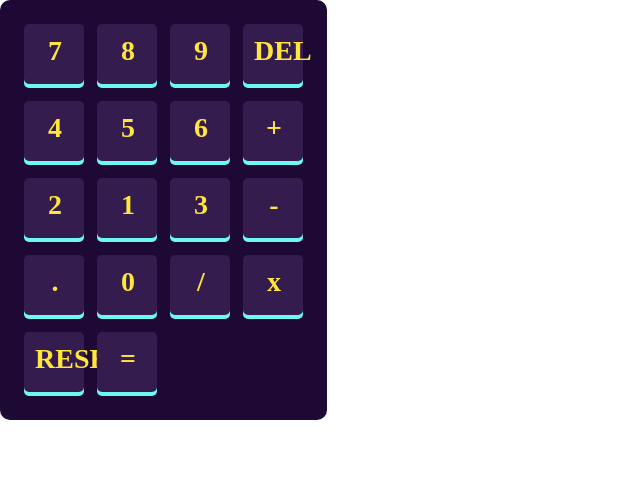
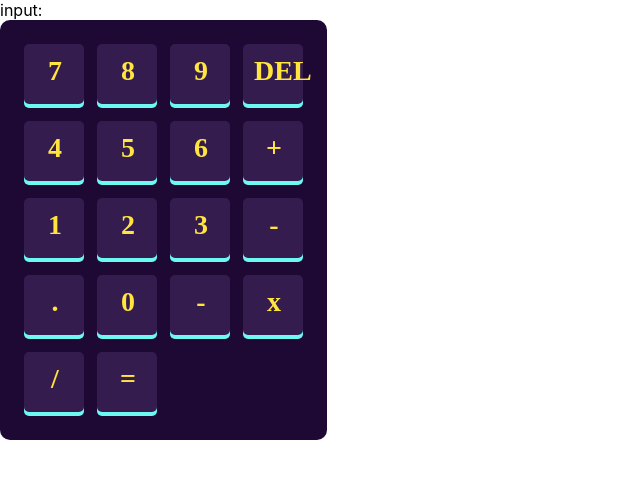
Before and after one commit to dialectrical/simple-calculator, a React (Create React App) app: page / in a window 1280 px wide. Shown: the top 478 px of the page, without its empty margins (0-640 px from the left). Built offline with nearby package versions, Linux system fonts and the light colour scheme.

Commit message:
hey hey hey what the fuck

```diff
--- a/src/components/CalcButton.js
+++ b/src/components/CalcButton.js
@@ -2,6 +2,7 @@ import React from "react";
 import { StyledButton } from "./styles/StyledButton";
 
 export const CalcButton = (props) => {
+  console.log("hi");
   return (
     <StyledButton onClick={() => props.func}>
       <h2>{props.label}</h2>
--- a/src/components/CalculatorComponent.js
+++ b/src/components/CalculatorComponent.js
@@ -1,32 +1,72 @@
 import React from "react";
+import { CalculatorObject } from "./CalculatorObject";
 import { ThemeProvider } from "styled-components";
 import { theme3 } from "./styles/theme";
 import { KeypadContainer, KeypadGrid } from "./styles/Keypad";
-import { CalcButton } from "./CalcButton";
+import { StyledButton } from "./styles/StyledButton";
+
+const calculator = new CalculatorObject();
 
 export const CalculatorComponent = () => {
   return (
     <ThemeProvider theme={theme3}>
+      <div>input: {calculator.firstNum}</div>
       <KeypadContainer>
         <KeypadGrid>
-          <CalcButton label="7" />
-          <CalcButton label="8" />
-          <CalcButton label="9" />
-          <CalcButton label="DEL" />
-          <CalcButton label="4" />
-          <CalcButton label="5" />
-          <CalcButton label="6" />
-          <CalcButton label="+" />
-          <CalcButton label="2" />
-          <CalcButton label="1" />
-          <CalcButton label="3" />
-          <CalcButton label="-" />
-          <CalcButton label="." />
-          <CalcButton label="0" />
-          <CalcButton label="/" />
-          <CalcButton label="x" />
-          <CalcButton label="RESET" />
-          <CalcButton label="=" />
+          <StyledButton onClick={() => calculator.inputNum(7)}>
+            <h2>7</h2>
+          </StyledButton>
+          <StyledButton onClick={() => calculator.inputNum(8)}>
+            <h2>8</h2>
+          </StyledButton>
+          <StyledButton onClick={() => calculator.inputNum(9)}>
+            <h2>9</h2>
+          </StyledButton>
+          <StyledButton>
+            <h2>DEL</h2>
+          </StyledButton>
+          <StyledButton onClick={() => calculator.inputNum(4)}>
+            <h2>4</h2>
+          </StyledButton>
+          <StyledButton onClick={() => calculator.inputNum(5)}>
+            <h2>5</h2>
+          </StyledButton>
+          <StyledButton onClick={() => calculator.inputNum(6)}>
+            <h2>6</h2>
+          </StyledButton>
+          <StyledButton>
+            <h2>+</h2>
+          </StyledButton>{" "}
+          <StyledButton onClick={() => calculator.inputNum(1)}>
+            <h2>1</h2>
+          </StyledButton>
+          <StyledButton onClick={() => calculator.inputNum(2)}>
+            <h2>2</h2>
+          </StyledButton>
+          <StyledButton onClick={() => calculator.inputNum(3)}>
+            <h2>3</h2>
+          </StyledButton>
+          <StyledButton>
+            <h2>-</h2>
+          </StyledButton>{" "}
+          <StyledButton>
+            <h2>.</h2>
+          </StyledButton>{" "}
+          <StyledButton onClick={() => calculator.inputNum(0)}>
+            <h2>0</h2>
+          </StyledButton>
+          <StyledButton>
+            <h2>-</h2>
+          </StyledButton>
+          <StyledButton>
+            <h2>x</h2>
+          </StyledButton>
+          <StyledButton>
+            <h2>/</h2>
+          </StyledButton>
+          <StyledButton>
+            <h2>=</h2>
+          </StyledButton>
         </KeypadGrid>
       </KeypadContainer>
     </ThemeProvider>
--- a/src/components/CalculatorObject.js
+++ b/src/components/CalculatorObject.js
@@ -6,6 +6,7 @@ export function CalculatorObject() {
   this.decimalUsed = 0;
 
   this.inputNum = (num) => {
+    console.log(num);
     if (this.solved === 1) {
       this.clearEverything();
     }
--- a/src/components/styles/StyledButton.js
+++ b/src/components/styles/StyledButton.js
@@ -5,17 +5,20 @@ export const StyledButton = styled.button`
   width: 60px;
   border: none;
   border-radius: 5px;
-    background-color: ${props => props.theme.keyBgSecondary};
-    box-shadow: inset 0px -4px 0px ${props => props.theme.keyShadow};
+  background-color: ${(props) => props.theme.keyBgSecondary};
+  box-shadow: inset 0px -4px 0px ${(props) => props.theme.keyShadow};
   h2 {
     height: 40px;
     width: 40px;
     margin-top: 10px;
     margin-left: 5px;
-        color: ${props => props.theme.primaryText};
+    color: ${(props) => props.theme.primaryText};
     font-size: 28px;
     font-family: Spartan;
     font-weight: bold;
     text-align: center;
   }
-`
+  :hover {
+    cursor: pointer;
+  }
+`;
```
Lines whose indentation alone changed are shown as unchanged.
